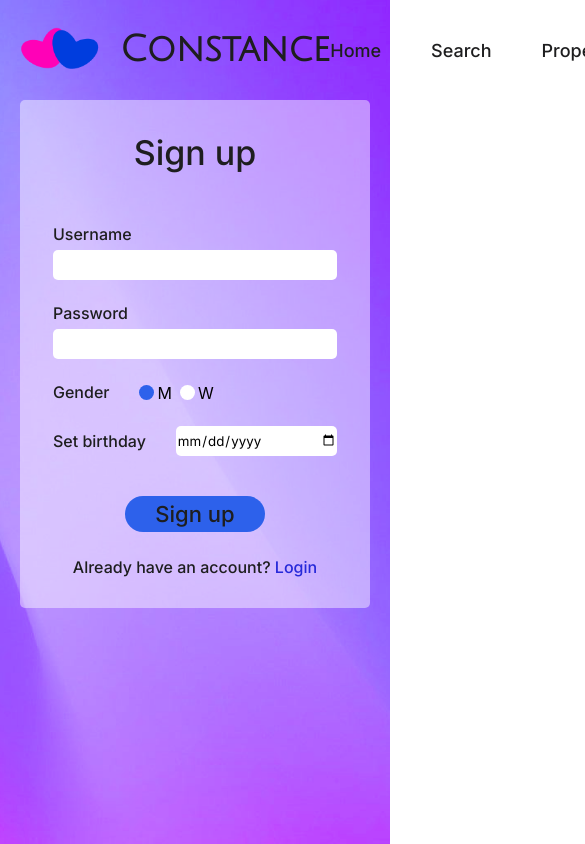
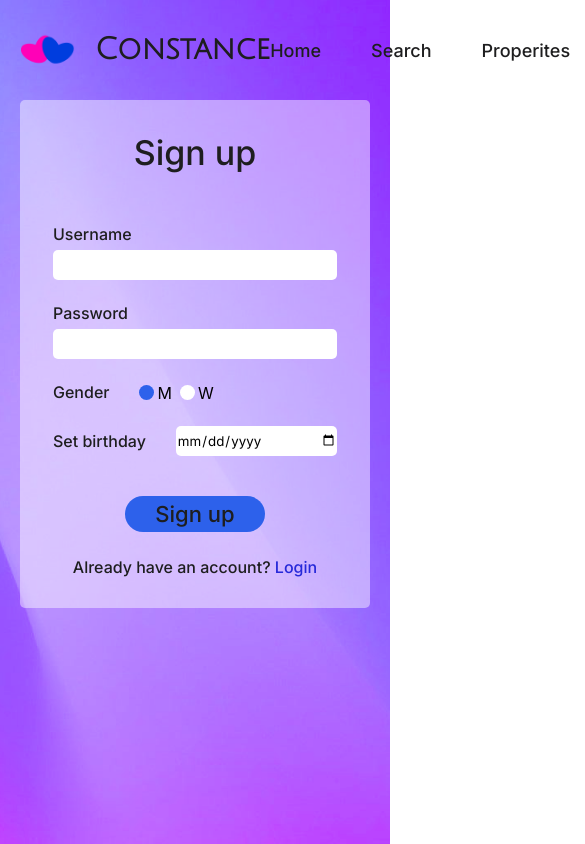
Before and after one commit to SmokingElk/Constance, a React (Create React App) app in the folder client/: page /sign_up in a window 390 px wide. Shown: the top 844 px of the page, 585 px wide, since content can reach past the window. Built offline with nearby package versions, Linux system fonts and the light colour scheme; no server answers.

Commit message:
make logo adaptive

```diff
--- a/client/src/components/Header/Logo/Logo.module.css
+++ b/client/src/components/Header/Logo/Logo.module.css
@@ -3,6 +3,7 @@
     gap: 20px;
     align-items: center;
     justify-content: left;
+    z-index: 5;
 }
 
 .image {
@@ -19,3 +20,14 @@
 
     color: #1E1E1F;
 }
+
+@media (max-width: 768px) {
+    .appName {
+        font-size: 30px;
+    }
+
+    .image {
+        width: 55px;
+        height: 55px;
+    }
+}
```
